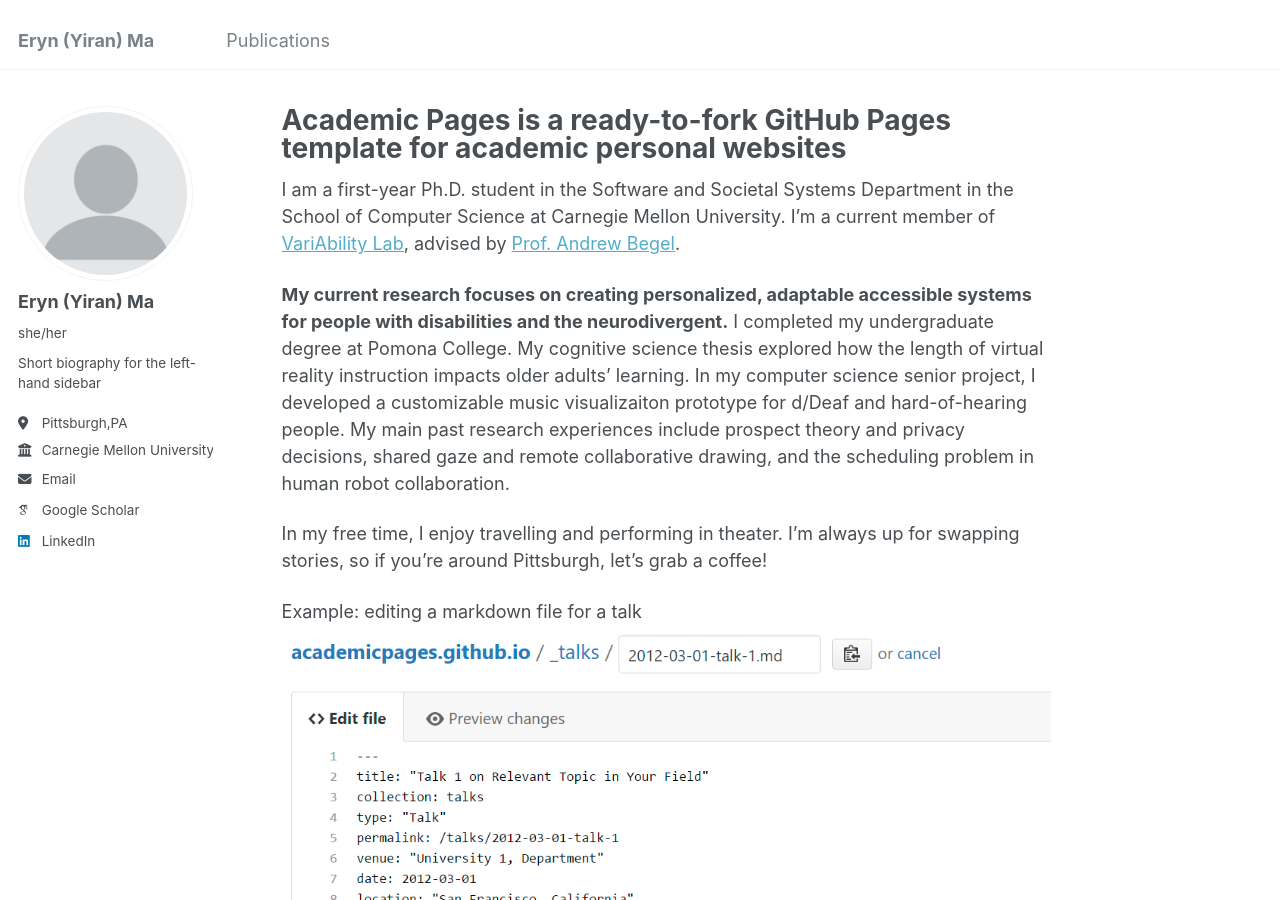
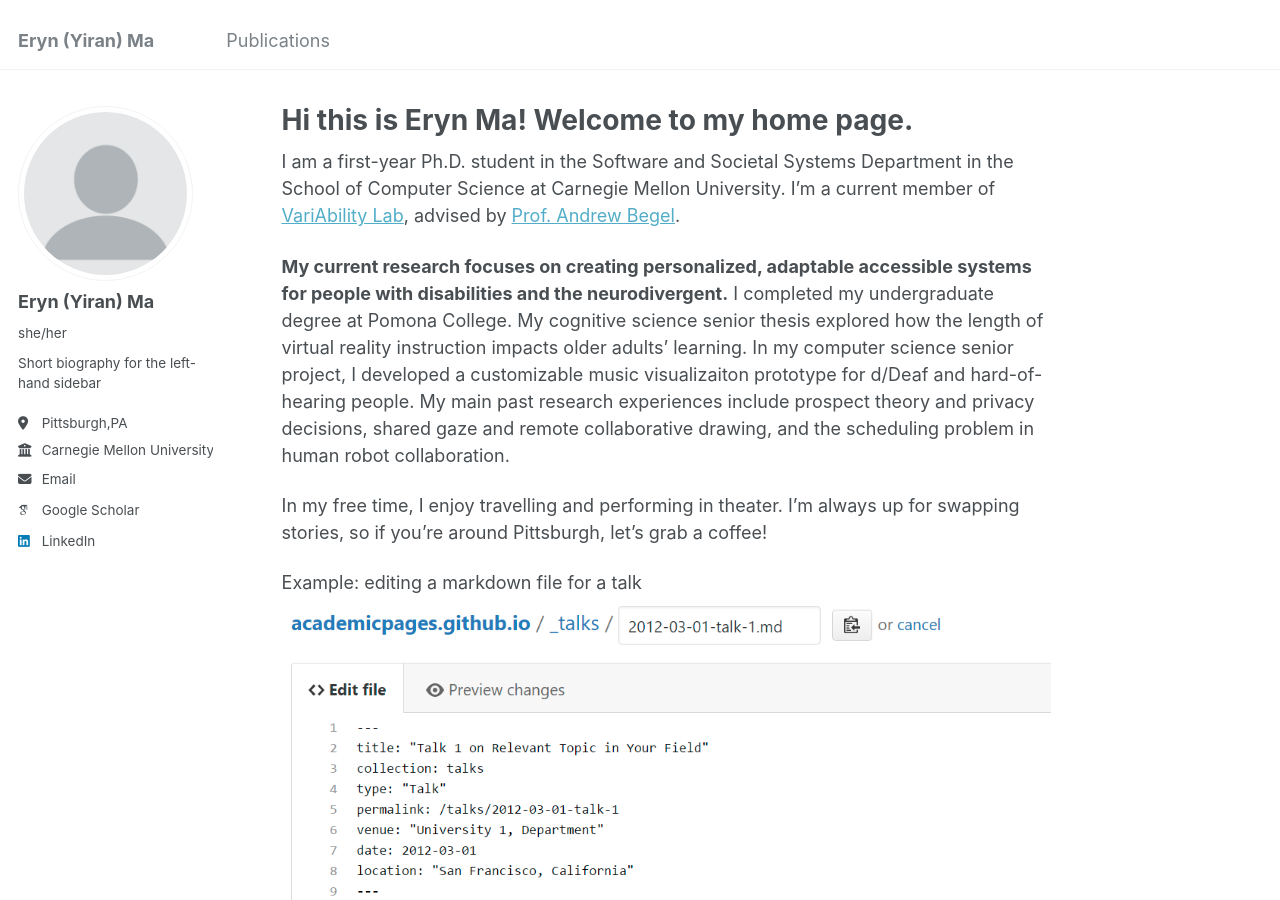
Before and after one commit to Eryn-Y/Eryn-Y.github.io, a Jekyll site: the page built from _pages/about.md, in a window 1280 px wide and 900 px high. Built offline with Jekyll 4.4.1, drawn with Linux system fonts in a browser that asks for light colours; some web fonts are replaced.

Commit message:
Update about.md

```diff
--- a/_pages/about.md
+++ b/_pages/about.md
@@ -1,6 +1,6 @@
 ---
 permalink: /
-title: "Academic Pages is a ready-to-fork GitHub Pages template for academic personal websites"
+title: "Hi this is Eryn Ma! Welcome to my home page."
 author_profile: true
 redirect_from:
   - /about/
@@ -9,7 +9,7 @@ redirect_from:
 
 I am a first-year Ph.D. student in the Software and Societal Systems Department in the School of Computer Science at Carnegie Mellon University. I’m a current member of [VariAbility Lab](https://cmu-variability.github.io), advised by [Prof. Andrew Begel](https://andrewbegel.com).
 
-**My current research focuses on creating personalized, adaptable accessible systems for people with disabilities and the neurodivergent.** I completed my undergraduate degree at Pomona College. My cognitive science thesis explored how the length of virtual reality instruction impacts older adults' learning. In my computer science senior project, I developed a customizable music visualizaiton prototype for d/Deaf and hard-of-hearing people. My main past research experiences include prospect theory and privacy decisions, shared gaze and remote collaborative drawing, and the scheduling problem in human robot collaboration.
+**My current research focuses on creating personalized, adaptable accessible systems for people with disabilities and the neurodivergent.** I completed my undergraduate degree at Pomona College. My cognitive science senior thesis explored how the length of virtual reality instruction impacts older adults' learning. In my computer science senior project, I developed a customizable music visualizaiton prototype for d/Deaf and hard-of-hearing people. My main past research experiences include prospect theory and privacy decisions, shared gaze and remote collaborative drawing, and the scheduling problem in human robot collaboration.
 
 In my free time, I enjoy travelling and performing in theater. I’m always up for swapping stories, so if you’re around Pittsburgh, let’s grab a coffee!
 
```
